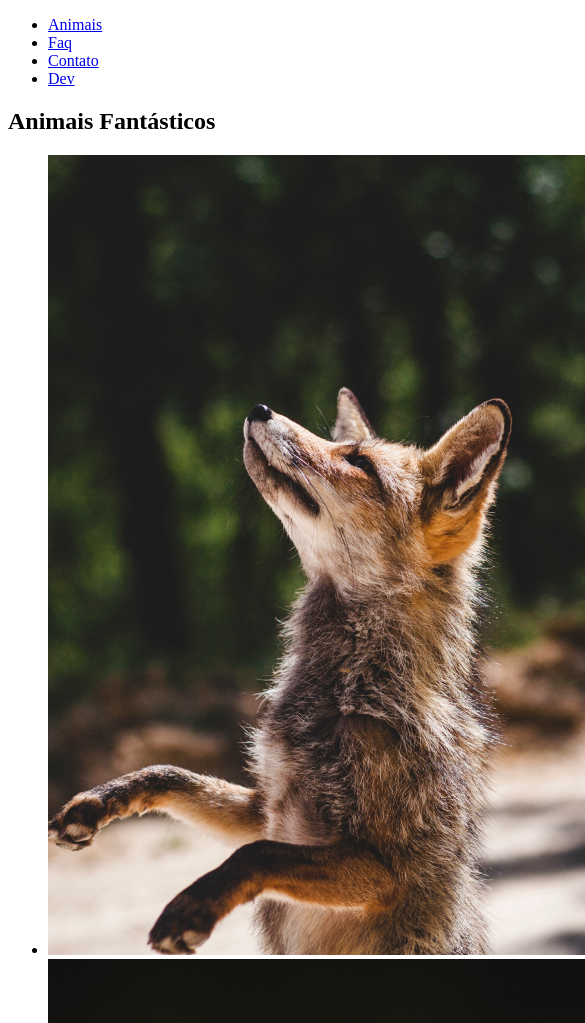
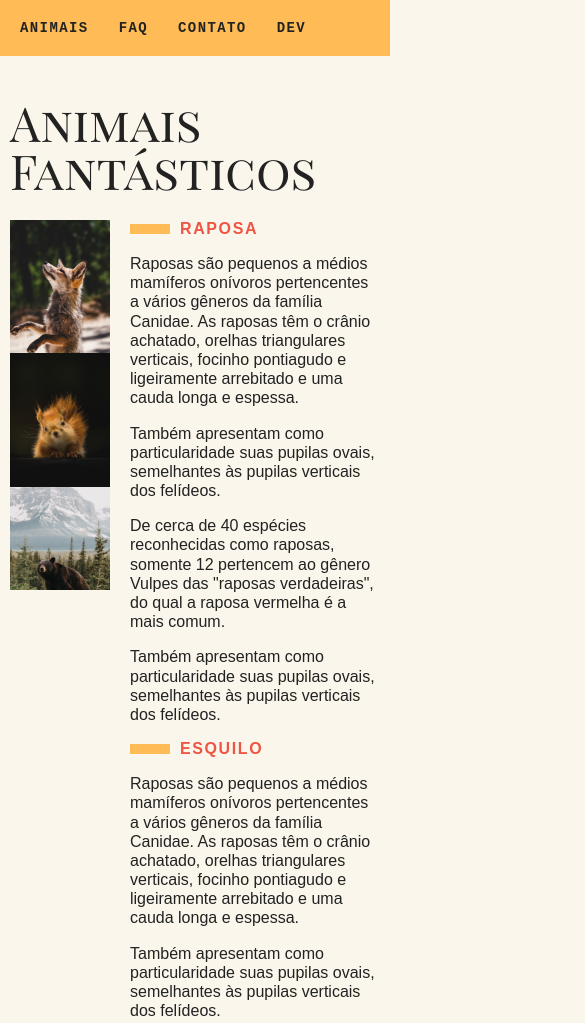
Before and after one commit to IgorFerreiraSilva/animais-fantasticos-js, a plain HTML site: page index.html in a window 390 px wide. Shown: the top 1023 px of the page, 585 px wide, since content can reach past the window. Drawn offline with Linux system fonts and the light colour scheme.

Commit message:
Feita a estilização do projeto com responsivo, agora está faltando a parte do Javascript, que será feito depois

```diff
--- a/css/style.css
+++ b/css/style.css
@@ -0,0 +1,218 @@
+body, h1, h2, ul, li, p, dd, dt, dl{
+    margin: 0;
+    padding: 0;
+}
+
+img{
+    display: block;
+    max-width: 100%;
+}
+
+ul{
+    list-style: none;
+}
+
+body{
+     background: #FAF6EB;
+     color: #222;
+     -webkit-font-smoothing: antialiased;
+     display: grid;
+     grid-template-columns: 1fr 120px minmax(300px, 800px) 1fr;
+}
+
+.menu{
+    grid-column: 3 / 5;
+    margin-top: 2rem;
+    margin-bottom: 2rem;
+    background: #fb5;
+}
+
+.menu ul{
+    display: flex;
+    flex-wrap: wrap;
+    padding: 10px;
+}
+
+.menu li a{
+    display: block;
+    padding: 10px;
+    margin-right: 10px;
+    color: #222;
+    text-decoration: none;
+    font-family: 'Courier New', Courier, monospace;
+    font-weight: bold;
+    text-transform: uppercase;
+    font-size: .875rem;
+    letter-spacing: .1em;
+}
+
+.grid-section{
+    grid-column: 2/4;
+    width: 100%;
+    box-sizing: border-box;
+    padding: 10px;
+    display: grid;
+    grid-template-columns: 90px 300px 1fr;
+    grid-gap: 20px;
+    margin-bottom: 4rem;
+}
+
+
+.titulo{
+    font-family: 'Playfair Display SC', georgia;
+    font-size: 6rem;
+    line-height: 1;
+    font-weight: 400;
+    margin-bottom: 1rem;
+    grid-column: 1 / 4;
+}
+
+.animais h2{
+    font-family: Arial, Helvetica;
+    font-size: 1rem;
+    text-transform: uppercase;
+    letter-spacing: .1em;
+    margin-bottom: 1rem;
+    color: #e54;
+}
+
+.animais h2::before{
+    content: '';
+    display: inline-block;
+    width: 40px;
+    height: 10px;
+    margin-right: 10px;
+    background: #fb5;
+}
+
+.animais p {
+    font-family: Arial, Helvetica;
+    line-height: 1.2;
+    margin-bottom: 1rem;
+}
+
+.animais-lista{
+    height: 370px;
+    overflow-y: scroll;
+    grid-column: 2;
+}
+
+.animais-lista::-webkit-scrollbar{
+    width: 18px;
+}
+
+.animais-lista::-webkit-scrollbar-thumb{
+    background: #fb5;
+    border-left: 4px solid #FAF6EB;
+    border-right: 4px solid #FAF6EB;
+}
+
+.animais-lista::-webkit-scrollbar-track{
+    background: #FAF6EB;
+}
+
+.animais-descricao{
+    grid-column: 3;
+}
+
+.animais-descricao{
+    margin-bottom: 3rem;
+}
+
+.faq-lista{
+    grid-column: 2 / 4;
+}
+
+.faq-lista dt{
+    font-family: Arial, Helvetica, sans-serif;
+    font-weight: bold;
+    margin-top: 2rem;
+    margin-bottom: .5rem;
+    color: #e54;
+}
+
+.faq-lista dt::before{
+    content: '';
+    display: inline-block;
+    width: 20px;
+    height: 10px;
+    margin-right: 10px;
+    background: #fb5;
+}
+
+.faq-lista dd{
+    font-family: Arial, Helvetica;
+    margin-bottom: .5rem;
+    margin-left: 30px;
+}
+
+.mapa{
+    grid-column: 2;
+}
+
+.dados{
+    grid-column: 3;
+}
+
+.dados li{
+    margin-bottom: 1rem;
+    font-family: Arial, Helvetica;
+}
+
+.dados li::before{
+    content: '';
+    display: inline-block;
+    width: 20px;
+    height: 10px;
+    margin-right: 10px;
+    background: #fb5;
+}
+
+
+.copy{
+    grid-column: 3/5;
+    margin-bottom: 2rem;
+    background: #fb5;
+}
+
+.copy p{
+    padding: 20px;
+    font-family: 'Courier New', Courier, monospace;
+    font-weight: bold;
+}
+
+
+/* Responsivo */
+
+
+@media (max-width: 700px){
+    body{
+        grid-template-columns: 1fr;
+    }
+
+    .menu, .grid-section, .copy{
+        grid-column: 1;
+    }
+    .grid-section{
+        grid-template-columns: 100px 1fr;
+        grid-gap: 10px;
+    }
+
+    .animais-lista{
+        grid-column: 1;
+    }
+
+    .faq-lista, .dados, .mapa{
+        grid-column: 1/3;
+    }
+
+    .grid-section h1{
+        font-size: 3rem;
+    }
+    .menu{
+        margin-top: 0;
+    }
+    .copy{
+        margin-bottom: 0;
+    }
+}
--- a/index.html
+++ b/index.html
@@ -3,14 +3,18 @@
 <head>
     <meta charset="UTF-8">
     <meta name="viewport" content="width=device-width, initial-scale=1.0">
+    <link rel="preconnect" href="https://fonts.googleapis.com">
+<link rel="preconnect" href="https://fonts.gstatic.com" crossorigin>
+<link href="https://fonts.googleapis.com/css2?family=Merriweather:wght@400;900&family=Playfair+Display+SC:ital,wght@0,400;0,700;0,900;1,400;1,700;1,900&family=Poppins:ital,wght@0,100;0,200;0,300;0,400;0,500;0,600;0,700;0,800;0,900;1,100;1,200;1,300;1,400;1,500;1,600;1,700;1,800;1,900&family=Roboto:ital,wght@0,100..900;1,100..900&display=swap" rel="stylesheet">
+    <link rel="stylesheet" href="css/style.css">
     <title>Animais Fantásticos</title>
 </head>
 <body>
 
-    <nav>
+    <nav class="menu">
         <ul>
             <li><a href="#animais">Animais</a></li>
-            <li><a href="#faq">Faq</a></li>
+            <li><a href="#faq">FAQ</a></li>
             <li><a href="#contato">Contato</a></li>
             <li><a href="https://github.com/IgorFerreiraSilva">Dev</a></li>
         </ul>
@@ -18,7 +22,7 @@
 
     <section class="grid-section animais" id="animais">
         <h1 class="titulo">Animais Fantásticos</h1>
-        <ul>
+        <ul class="animais-lista">
             <li>
                 <img src="img/imagem1.jpg">
             </li>
@@ -134,8 +138,8 @@
     </section>
 
     <section class="grid-section faq" id="faq">
-        <h1>FAQ</h1>
-        <dl>
+        <h1 class="titulo">FAQ</h1>
+        <dl class="faq-lista">
             <dt>Qual a idade dos animais?</dt>
             <dd>As raposas são animais mamíferos e onívoros pertencentes à família Canidae. São vulpídeos de porte médio, caracterizados por um focinho comprido e uma cauda longa e peluda.</dd>
             <dt>Eles são fantásticos??</dt>
@@ -148,7 +152,7 @@
     </section>
 
     <section class="grid-section contato" id="contato">
-        <h1>Contato</h1>
+        <h1 class="titulo">Contato</h1>
         <div class="mapa">
             <img src="img/mapa.png">
         </div>
```
